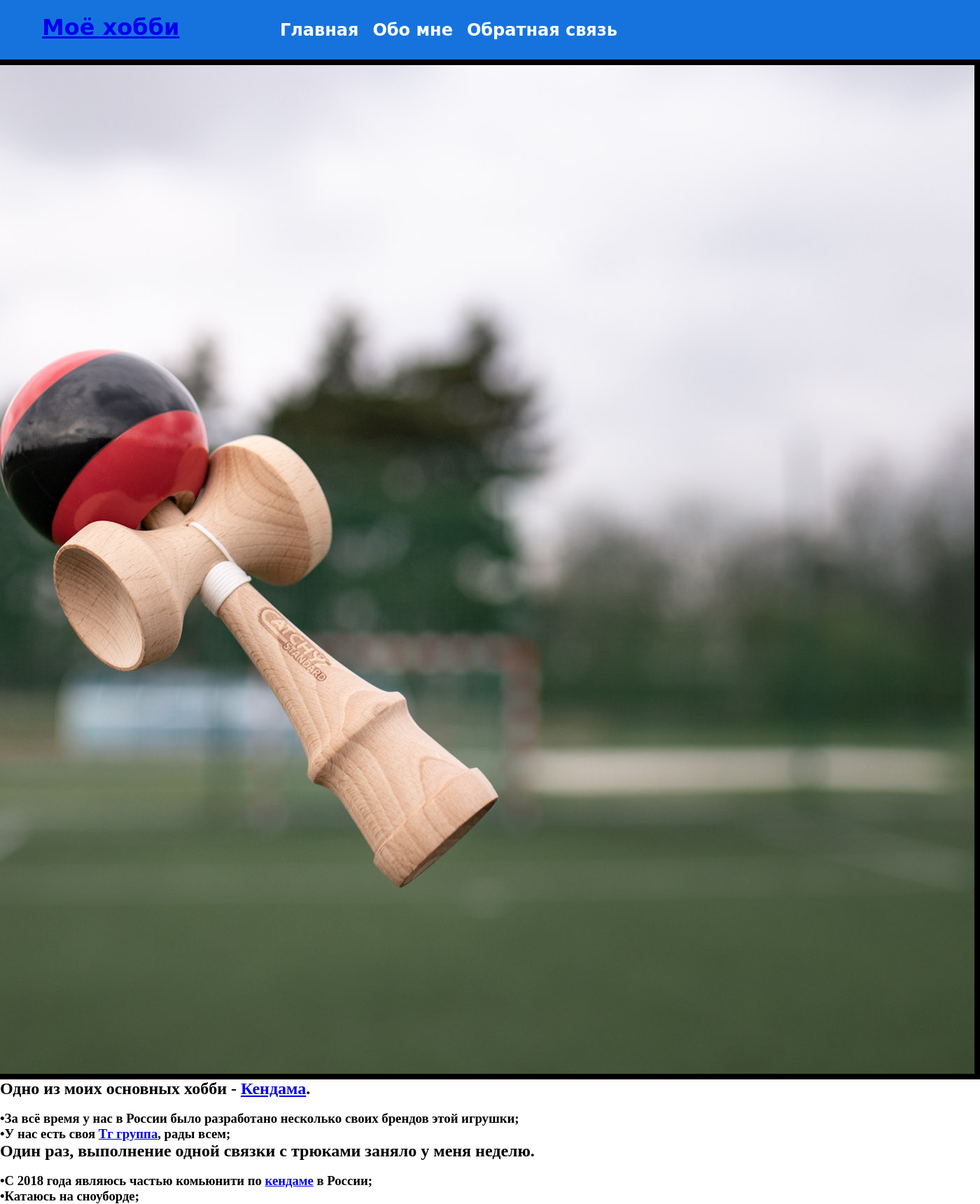
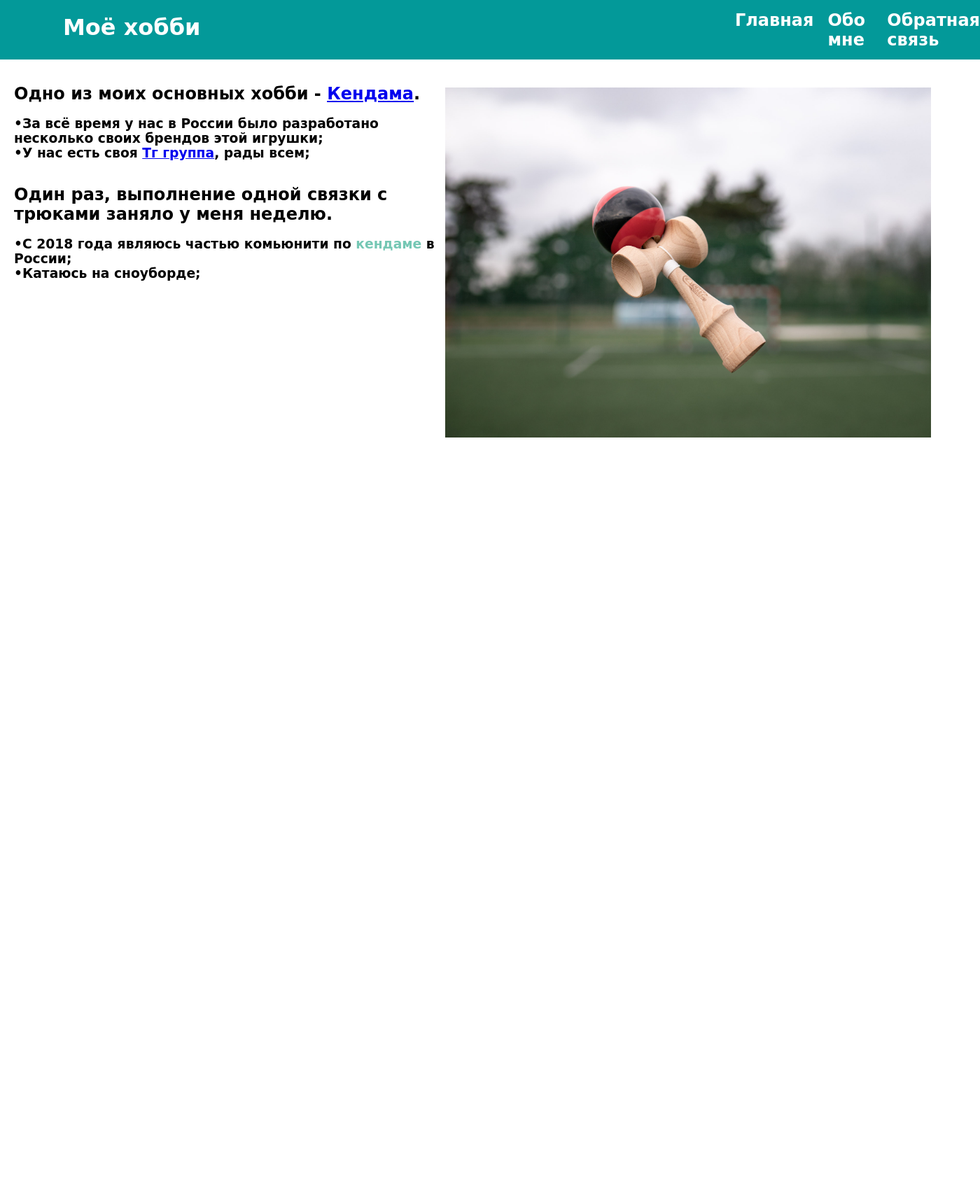
Before and after one commit to IlyacloudDev/my-profile, a Django app: template Hobby/templates/profile/hobbies.html in a window 1400 px wide. Shown: the whole page at 70% size. After the commit the page ends 625 px from the top, so only its background shows below. Run offline with Django 5.2, Linux system fonts and the light colour scheme; the template is opened without the code that fills it, so the values that code supplies are empty.

Commit message:
feat: was added new styles in  style.css to correctly initialization of header, photos, text; was added nice display of links

```diff
--- a/Hobby/static/css/style.css
+++ b/Hobby/static/css/style.css
@@ -11,17 +11,11 @@ header {
     position: relative;
 }
 
-header:hover {
-    color: #fff;
-    background: #1673de;
-}
-
 #h1_my_hobby {
-    padding-left: 60px;
+    padding-left: 90px;
     padding-top: 20px;
     color: #fff;
     font-family: Comic Sans MS, Comic Sans, cursive;
-    width: 200px;
 }
 
 .change-color-link {
@@ -32,10 +26,22 @@ header:hover {
 }
 
 .change-color-link:hover {
-    color: #c2c2c2;
+    color: #bffff0;
+}
+
+.change-color-link-hobby {
+    color: #fff;
+    text-decoration: none;
+    -webkit-transition: all 1s ease;
+    transition: all 1s ease;
+}
+
+.change-color-link-hobby:hover {
+    color: #bffff0;
 }
 
 .ul1 {
+    margin-left: 650px;
     float: right;
     font-family: Comic Sans MS, Comic Sans, cursive;
     display: flex;
@@ -51,3 +57,67 @@ header:hover {
     margin: 0px;
     display: inline;
 }
+
+#my_profile_photo {
+    margin-left: 60px;
+    margin-top: 30px;
+    height: 455px;
+    border: 10px solid white;
+}
+
+.p_text {
+    margin-top: 35px;
+    font-family: Comic Sans MS, Comic Sans, cursive;
+}
+
+.profile_style_text {
+    font-family: Comic Sans MS, Comic Sans, cursive;
+}
+
+.underline-one {
+	color: #75c7b4; /* Цвет обычной ссылки */
+    position: relative;
+    cursor: pointer;
+    text-decoration: none; /* Убираем подчеркивание */
+}
+.underline-one:after {
+	content: "";
+    display: block;
+    position: absolute;
+    right: 0;
+    bottom: -3px;
+    width: 0;
+    height: 2px;
+    background-color: black;
+    transition: width 0.5s;
+}
+
+.underline-one:hover:after {
+	content: "";
+    width: 100%;
+    display: block;
+    position: absolute;
+    left: 0;
+    bottom: -3px;
+    height: 2px;
+    background-color: #75c7b4;
+    transition: width 0.5s;
+}
+
+#my_hobby_photo {
+    margin-right: 60px;
+    margin-top: 30px;
+    height: 500px;
+    border: 10px solid white;
+}
+
+.p_hobby_text {
+    margin-top: 35px;
+    margin-left: 20px;
+    font-family: Comic Sans MS, Comic Sans, cursive;
+}
+
+.hobby_style_text {
+    margin-left: 20px;
+    font-family: Comic Sans MS, Comic Sans, cursive;
+}
```
